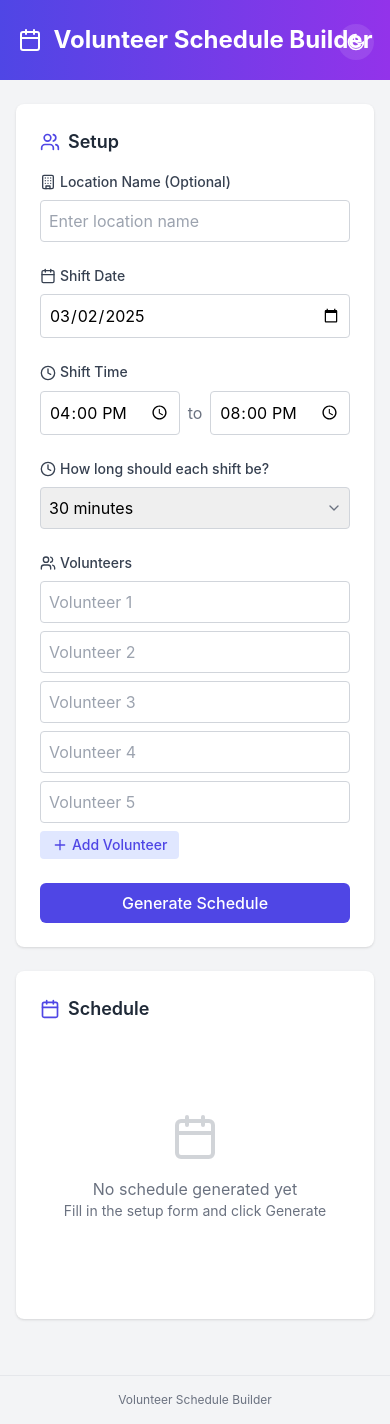
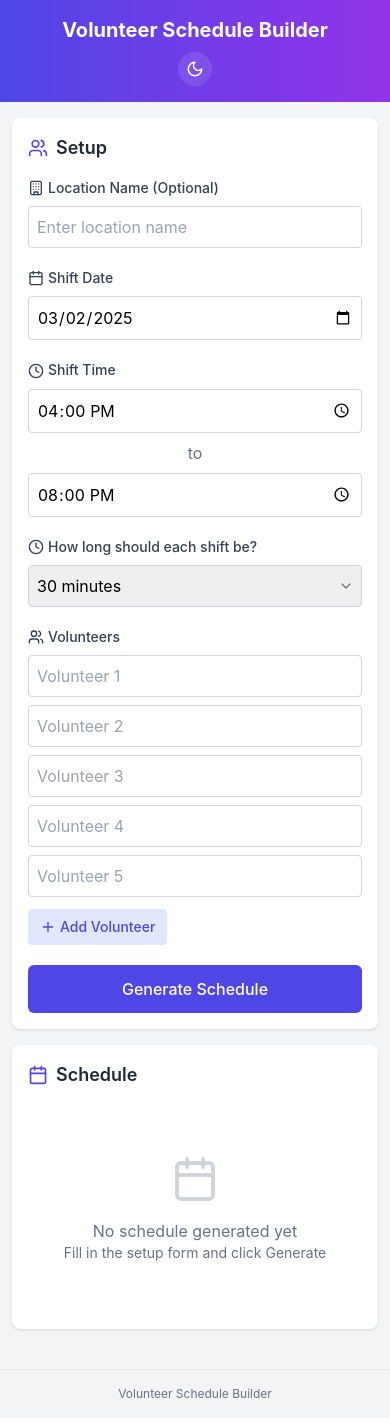
Before and after one commit to branleeharris/SMPW-Scheduler, a React (Create React App) app: page / in a window 390 px wide. Built offline with nearby package versions, Linux system fonts and the light colour scheme.

Commit message:
Mobile Responsiveness update

```diff
--- a/src/App.js
+++ b/src/App.js
@@ -91,10 +91,14 @@ const ScheduleBuilder = () => {
     return `${displayHours}:${minutes.toString().padStart(2, '0')}${period}`;
   };
 
-  // Format date in a readable way
+  // Format date in a readable way - Fixed to prevent date shifting
   const formatDate = (dateStr) => {
     if (!dateStr) return '';
-    const date = new Date(dateStr);
+    // Split the date string into components and create date using local time
+    // (this prevents timezone issues that cause the date to shift)
+    const [year, month, day] = dateStr.split('-').map(Number);
+    // Note: month is 0-indexed in JavaScript Date constructor
+    const date = new Date(year, month - 1, day);
     return date.toLocaleDateString('en-US', {
       weekday: 'short',
       month: 'short',
@@ -580,36 +584,40 @@ const ScheduleBuilder = () => {
     return (
       <div className={`fixed inset-0 ${darkMode ? 'bg-gray-900' : 'bg-white'} z-50 overflow-auto`}>
         <div className="relative max-w-md mx-auto">
-          {/* Controls - positioned outside the screenshot area */}
-          <div className="absolute top-1 right-1 flex space-x-1">
+          {/* Controls - with better spacing for mobile */}
+          <div className="absolute top-2 right-2 flex space-x-2">
             <button
               onClick={toggleDarkMode}
-              className={`p-1 rounded-full ${darkMode ? 'text-yellow-400 hover:bg-gray-800' : 'text-gray-500 hover:bg-gray-100'}`}
+              className={`p-2 rounded-full ${darkMode ? 'text-yellow-400 hover:bg-gray-800' : 'text-gray-500 hover:bg-gray-100'}`}
+              aria-label={darkMode ? "Switch to light mode" : "Switch to dark mode"}
             >
               {darkMode ? <Sun size={20} /> : <Moon size={20} />}
             </button>
             <button
               onClick={downloadScheduleImage}
-              className={`p-1 rounded-full ${darkMode ? 'text-gray-300 hover:bg-gray-800' : 'text-gray-500 hover:bg-gray-100'} download-btn`}
+              className={`p-2 rounded-full ${darkMode ? 'text-gray-300 hover:bg-gray-800' : 'text-gray-500 hover:bg-gray-100'} download-btn`}
+              aria-label="Download schedule"
             >
               <Download size={20} />
             </button>
             <button
               onClick={showSaveHelp}
-              className={`p-1 rounded-full ${darkMode ? 'text-gray-300 hover:bg-gray-800' : 'text-gray-500 hover:bg-gray-100'}`}
+              className={`p-2 rounded-full ${darkMode ? 'text-gray-300 hover:bg-gray-800' : 'text-gray-500 hover:bg-gray-100'}`}
+              aria-label="Help with saving"
             >
               <Info size={20} />
             </button>
             <button
               onClick={() => setScreenshotMode(false)}
-              className={`p-1 rounded-full ${darkMode ? 'text-gray-300 hover:bg-gray-800' : 'text-gray-500 hover:bg-gray-100'}`}
+              className={`p-2 rounded-full ${darkMode ? 'text-gray-300 hover:bg-gray-800' : 'text-gray-500 hover:bg-gray-100'}`}
+              aria-label="Close screenshot mode"
             >
               <X size={20} />
             </button>
           </div>
 
-          {/* Screenshot area - this is the part to be captured */}
-          <div className="pt-8 pb-2 px-3" ref={scheduleRef}>
+          {/* Increased top padding to prevent controls overlap */}
+          <div className="pt-12 pb-2 px-3" ref={scheduleRef}>
             {/* Header */}
             <div className="text-center mb-2">
               <h1 className={`text-lg font-bold ${darkMode ? 'text-white' : 'text-gray-800'}`}>{displayTitle}</h1>
@@ -725,10 +733,10 @@ const ScheduleBuilder = () => {
           </div>
         </div>
 
-        {/* Save Instructions Modal */}
+        {/* Save Instructions Modal with improved mobile formatting */}
         {showSaveInstructions && (
-          <div className="fixed inset-0 bg-black bg-opacity-50 flex items-center justify-center z-50">
-            <div className={`${darkMode ? 'bg-gray-800 text-white' : 'bg-white'} p-4 rounded-lg shadow-lg max-w-sm mx-auto`}>
+          <div className="fixed inset-0 bg-black bg-opacity-50 flex items-center justify-center z-50 p-4">
+            <div className={`${darkMode ? 'bg-gray-800 text-white' : 'bg-white'} p-4 rounded-lg shadow-lg max-w-sm mx-auto w-full`}>
               <h3 className="text-lg font-bold mb-2 flex items-center">
                 <Smartphone className="mr-2" size={20} />
                 Save as Image
@@ -757,37 +765,42 @@ const ScheduleBuilder = () => {
 
   return (
     <div className={`min-h-screen ${darkMode ? 'bg-gray-900 text-white' : 'bg-gray-100'}`}>
-      {/* Header */}
-      <header className={`bg-gradient-to-r ${darkMode ? 'from-indigo-900 to-purple-900' : 'from-indigo-600 to-purple-600'} py-6 px-4 text-white relative`}>
+      {/* Header with mobile improvements */}
+      <header className={`bg-gradient-to-r ${darkMode ? 'from-indigo-900 to-purple-900' : 'from-indigo-600 to-purple-600'} py-4 px-4 text-white`}>
         <div className="max-w-6xl mx-auto">
-          <div className="absolute right-4 top-6">
-            <button
-              onClick={toggleDarkMode}
-              className="p-2 rounded-full bg-white bg-opacity-10 hover:bg-opacity-20 text-white"
-              aria-label={darkMode ? "Switch to light mode" : "Switch to dark mode"}
-            >
-              {darkMode ? <Sun size={20} /> : <Moon size={20} />}
-            </button>
+          <div className="flex flex-col sm:flex-row items-center justify-between">
+            <h1 className="text-xl sm:text-2xl md:text-3xl font-bold mb-2 sm:mb-0 flex items-center">
+              <Calendar className="mr-2 hidden sm:inline" />
+              <span>Volunteer Schedule Builder</span>
+            </h1>
+
+            <div className="flex items-center space-x-2">
+              <button
+                onClick={toggleDarkMode}
+                className="p-2 rounded-full bg-white bg-opacity-10 hover:bg-opacity-20 text-white flex items-center"
+                aria-label={darkMode ? "Switch to light mode" : "Switch to dark mode"}
+              >
+                {darkMode ? <Sun size={18} /> : <Moon size={18} />}
+                <span className="ml-1 text-sm hidden sm:inline">{darkMode ? "Light" : "Dark"}</span>
+              </button>
+            </div>
           </div>
-          <h1 className="text-2xl md:text-3xl font-bold text-center flex items-center justify-center">
-            <Calendar className="mr-3" />
-            Volunteer Schedule Builder
-          </h1>
         </div>
       </header>
 
       {screenshotMode && <ScreenshotView />}
 
-      <main className="py-6 px-4 max-w-6xl mx-auto">
-        <div className="grid md:grid-cols-2 gap-6">
-          {/* Setup Panel */}
-          <div className={`${darkMode ? 'bg-gray-800' : 'bg-white'} p-6 rounded-lg shadow`}>
+      {/* Main content with mobile improvements */}
+      <main className="py-4 px-3 sm:py-6 sm:px-4 max-w-6xl mx-auto">
+        <div className="grid grid-cols-1 md:grid-cols-2 gap-4 md:gap-6">
+          {/* Setup Panel - Improved for mobile */}
+          <div className={`${darkMode ? 'bg-gray-800' : 'bg-white'} p-4 sm:p-6 rounded-lg shadow`}>
             <h2 className={`text-lg font-semibold ${darkMode ? 'text-white' : 'text-gray-800'} mb-4 flex items-center`}>
               <Users className={`mr-2 ${darkMode ? 'text-indigo-400' : 'text-indigo-600'}`} size={20} />
               Setup
             </h2>
 
-            <div className="space-y-6">
+            <div className="space-y-5">
               {/* Location Name */}
               <div>
                 <label className={`block text-sm font-medium ${darkMode ? 'text-gray-300' : 'text-gray-700'} mb-2`}>
@@ -799,7 +812,7 @@ const ScheduleBuilder = () => {
                   value={locationName}
                   onChange={(e) => setLocationName(e.target.value)}
                   placeholder="Enter location name"
-                  className={`w-full p-2 border ${darkMode ? 'bg-gray-700 border-gray-600 text-white placeholder-gray-400' : 'border-gray-300'} rounded focus:ring-2 focus:ring-indigo-500 focus:border-indigo-500`}
+                  className={`w-full p-2 border ${darkMode ? 'bg-gray-700 border-gray-600 text-white placeholder-gray-400' : 'border-gray-300'} rounded focus:ring-2 focus:ring-indigo-500 focus:border-indigo-500 text-base`}
                 />
               </div>
 
@@ -813,32 +826,32 @@ const ScheduleBuilder = () => {
                   type="date"
                   value={timeRange.date}
                   onChange={(e) => handleTimeChange('date', e.target.value)}
-                  className={`w-full p-2 border ${darkMode ? 'bg-gray-700 border-gray-600 text-white' : 'border-gray-300'} rounded focus:ring-2 focus:ring-indigo-500 focus:border-indigo-500`}
+                  className={`w-full p-2 border ${darkMode ? 'bg-gray-700 border-gray-600 text-white' : 'border-gray-300'} rounded focus:ring-2 focus:ring-indigo-500 focus:border-indigo-500 text-base`}
                 />
               </div>
 
-              {/* Time Range */}
+              {/* Time Range - Improved for mobile */}
               <div>
                 <label className={`block text-sm font-medium ${darkMode ? 'text-gray-300' : 'text-gray-700'} mb-2`}>
                   <Clock className="inline-block mr-1 mb-0.5" size={16} />
                   Shift Time
                 </label>
-                <div className="flex items-center space-x-2">
+                <div className="flex flex-col sm:flex-row sm:items-center space-y-2 sm:space-y-0 sm:space-x-2">
                   <div className="w-full">
                     <input
                       type="time"
                       value={timeRange.startTime}
                       onChange={(e) => handleTimeChange('startTime', e.target.value)}
-                      className={`w-full p-2 border ${darkMode ? 'bg-gray-700 border-gray-600 text-white' : 'border-gray-300'} rounded focus:ring-2 focus:ring-indigo-500 focus:border-indigo-500`}
+                      className={`w-full p-2 border ${darkMode ? 'bg-gray-700 border-gray-600 text-white' : 'border-gray-300'} rounded focus:ring-2 focus:ring-indigo-500 focus:border-indigo-500 text-base`}
                     />
                   </div>
-                  <span className={darkMode ? 'text-gray-400' : 'text-gray-500'}>to</span>
+                  <span className={`${darkMode ? 'text-gray-400' : 'text-gray-500'} text-center sm:mx-2`}>to</span>
                   <div className="w-full">
                     <input
                       type="time"
                       value={timeRange.endTime}
                       onChange={(e) => handleTimeChange('endTime', e.target.value)}
-                      className={`w-full p-2 border ${darkMode ? 'bg-gray-700 border-gray-600 text-white' : 'border-gray-300'} rounded focus:ring-2 focus:ring-indigo-500 focus:border-indigo-500`}
+                      className={`w-full p-2 border ${darkMode ? 'bg-gray-700 border-gray-600 text-white' : 'border-gray-300'} rounded focus:ring-2 focus:ring-indigo-500 focus:border-indigo-500 text-base`}
                     />
                   </div>
                 </div>
@@ -854,7 +867,7 @@ const ScheduleBuilder = () => {
                   <select
                     value={timeRange.isCustomInterval ? 'custom' : timeRange.interval}
                     onChange={(e) => handleTimeChange('interval', e.target.value)}
-                    className={`w-full p-2 border ${darkMode ? 'bg-gray-700 border-gray-600 text-white' : 'border-gray-300'} rounded appearance-none focus:ring-2 focus:ring-indigo-500 focus:border-indigo-500`}
+                    className={`w-full p-2 border ${darkMode ? 'bg-gray-700 border-gray-600 text-white' : 'border-gray-300'} rounded appearance-none focus:ring-2 focus:ring-indigo-500 focus:border-indigo-500 text-base`}
                   >
                     <option value="20">20 minutes</option>
                     <option value="25">25 minutes</option>
@@ -878,13 +891,13 @@ const ScheduleBuilder = () => {
                       max="120"
                       value={timeRange.customInterval}
                       onChange={(e) => handleTimeChange('customInterval', e.target.value)}
-                      className={`w-full p-2 border ${darkMode ? 'bg-gray-700 border-gray-600 text-white' : 'border-gray-300'} rounded focus:ring-2 focus:ring-indigo-500 focus:border-indigo-500`}
+                      className={`w-full p-2 border ${darkMode ? 'bg-gray-700 border-gray-600 text-white' : 'border-gray-300'} rounded focus:ring-2 focus:ring-indigo-500 focus:border-indigo-500 text-base`}
                     />
                   </div>
                 )}
               </div>
 
-              {/* Volunteers */}
+              {/* Volunteers - Improved spacing for mobile */}
               <div>
                 <label className={`block text-sm font-medium ${darkMode ? 'text-gray-300' : 'text-gray-700'} mb-2`}>
                   <Users className="inline-block mr-1 mb-0.5" size={16} />
@@ -898,13 +911,13 @@ const ScheduleBuilder = () => {
                       value={volunteer}
                       onChange={(e) => handleVolunteerChange(index, e.target.value)}
                       placeholder={`Volunteer ${index + 1}`}
-                      className={`w-full p-2 border ${darkMode ? 'bg-gray-700 border-gray-600 text-white placeholder-gray-400' : 'border-gray-300'} rounded focus:ring-2 focus:ring-indigo-500 focus:border-indigo-500`}
+                      className={`w-full p-2 border ${darkMode ? 'bg-gray-700 border-gray-600 text-white placeholder-gray-400' : 'border-gray-300'} rounded focus:ring-2 focus:ring-indigo-500 focus:border-indigo-500 text-base`}
                     />
                   ))}
                 </div>
                 <button
                   onClick={addVolunteer}
-                  className={`mt-2 inline-flex items-center px-3 py-1 text-sm font-medium ${
+                  className={`mt-3 inline-flex items-center px-3 py-2 text-sm font-medium ${
                     darkMode
                       ? 'text-indigo-300 bg-indigo-900 hover:bg-indigo-800'
                       : 'text-indigo-600 bg-indigo-100 hover:bg-indigo-200'
@@ -915,15 +928,15 @@ const ScheduleBuilder = () => {
                 </button>
               </div>
 
-              {/* Generate Button */}
+              {/* Generate Button - Increased touch target for mobile */}
               <button
                 onClick={generateSchedule}
                 disabled={isLoading}
-                className="w-full py-2 px-4 bg-indigo-600 text-white font-medium rounded-md hover:bg-indigo-700 focus:outline-none focus:ring-2 focus:ring-offset-2 focus:ring-indigo-500 flex items-center justify-center"
+                className="w-full py-3 px-4 bg-indigo-600 text-white font-medium rounded-md hover:bg-indigo-700 focus:outline-none focus:ring-2 focus:ring-offset-2 focus:ring-indigo-500 flex items-center justify-center text-base"
               >
                 {isLoading ? (
                   <>
-                    <svg className="animate-spin -ml-1 mr-2 h-4 w-4 text-white" fill="none" viewBox="0 0 24 24">
+                    <svg className="animate-spin -ml-1 mr-2 h-5 w-5 text-white" fill="none" viewBox="0 0 24 24">
                       <circle className="opacity-25" cx="12" cy="12" r="10" stroke="currentColor" strokeWidth="4"></circle>
                       <path className="opacity-75" fill="currentColor" d="M4 12a8 8 0 018-8V0C5.373 0 0 5.373 0 12h4zm2 5.291A7.962 7.962 0 014 12H0c0 3.042 1.135 5.824 3 7.938l3-2.647z"></path>
                     </svg>
@@ -934,8 +947,8 @@ const ScheduleBuilder = () => {
             </div>
           </div>
 
-          {/* Schedule Panel */}
-          <div className={`${darkMode ? 'bg-gray-800' : 'bg-white'} p-6 rounded-lg shadow`}>
+          {/* Schedule Panel - Improved for mobile */}
+          <div className={`${darkMode ? 'bg-gray-800' : 'bg-white'} p-4 sm:p-6 rounded-lg shadow`}>
             <div className="flex justify-between items-center mb-4">
               <h2 className={`text-lg font-semibold ${darkMode ? 'text-white' : 'text-gray-800'} flex items-center`}>
                 <Calendar className={`mr-2 ${darkMode ? 'text-indigo-400' : 'text-indigo-600'}`} size={20} />
@@ -991,26 +1004,26 @@ const ScheduleBuilder = () => {
                   </div>
                 )}
 
-                {/* Schedule Table */}
-                <div className={`overflow-auto max-h-96 border ${darkMode ? 'border-gray-700' : 'border-gray-200'} rounded-md`}>
+                {/* Schedule Table - Improved for mobile */}
+                <div className={`overflow-x-auto overflow-y-auto max-h-80 sm:max-h-96 border ${darkMode ? 'border-gray-700' : 'border-gray-200'} rounded-md`}>
                   <table className={`min-w-full divide-y ${darkMode ? 'divide-gray-700' : 'divide-gray-200'}`}>
                     <thead className={`${darkMode ? 'bg-gray-700' : 'bg-gray-50'} sticky top-0`}>
                       <tr>
-                        <th className={`px-3 py-2 text-left text-xs font-medium ${darkMode ? 'text-gray-300' : 'text-gray-500'} uppercase tracking-wider`}>
+                        <th className={`px-2 sm:px-3 py-2 text-left text-xs font-medium ${darkMode ? 'text-gray-300' : 'text-gray-500'} uppercase tracking-wider`}>
                           Time
                         </th>
-                        <th className={`px-3 py-2 text-left text-xs font-medium ${darkMode ? 'text-gray-300' : 'text-gray-500'} uppercase tracking-wider`}>
-                          Volunteer 1
+                        <th className={`px-2 sm:px-3 py-2 text-left text-xs font-medium ${darkMode ? 'text-gray-300' : 'text-gray-500'} uppercase tracking-wider`}>
+                          Vol 1
                         </th>
-                        <th className={`px-3 py-2 text-left text-xs font-medium ${darkMode ? 'text-gray-300' : 'text-gray-500'} uppercase tracking-wider`}>
-                          Volunteer 2
+                        <th className={`px-2 sm:px-3 py-2 text-left text-xs font-medium ${darkMode ? 'text-gray-300' : 'text-gray-500'} uppercase tracking-wider`}>
+                          Vol 2
                         </th>
                       </tr>
                     </thead>
                     <tbody className={`${darkMode ? 'bg-gray-800' : 'bg-white'} divide-y ${darkMode ? 'divide-gray-700' : 'divide-gray-200'}`}>
                       {schedule.map((slot, slotIndex) => (
                         <tr key={slotIndex} className={`${darkMode ? 'hover:bg-gray-700' : 'hover:bg-gray-50'}`}>
-                          <td className={`px-3 py-2 whitespace-nowrap text-sm font-medium ${darkMode ? 'text-gray-200' : 'text-gray-900'}`}>
+                          <td className={`px-2 sm:px-3 py-2 whitespace-nowrap text-xs sm:text-sm font-medium ${darkMode ? 'text-gray-200' : 'text-gray-900'}`}>
                             {slot.display12}
                           </td>
                           {[0, 1].map(volIndex => {
@@ -1022,12 +1035,12 @@ const ScheduleBuilder = () => {
                                                       duplicateError.slotIndex === slotIndex;
 
                             return (
-                              <td key={volIndex} className="px-3 py-2 whitespace-nowrap text-sm">
+                              <td key={volIndex} className="px-2 sm:px-3 py-2 whitespace-nowrap text-xs sm:text-sm">
                                 <div className={`rounded ${hasConflict ? (darkMode ? 'bg-red-900' : 'bg-red-50') : ''} ${hasDuplicateError ? (darkMode ? 'border border-red-700' : 'border border-red-300') : ''}`}>
                                   <select
                                     value={volunteer || ''}
                                     onChange={(e) => updateScheduleVolunteer(slotIndex, volIndex, e.target.value)}
-                                    className={`w-full py-1 px-2 rounded border-0 focus:ring-0 ${darkMode ? 'bg-gray-700 text-white' : ''}`}
+                                    className={`w-full py-1 px-2 rounded border-0 focus:ring-0 text-xs sm:text-sm ${darkMode ? 'bg-gray-700 text-white' : ''}`}
                                     style={{
                                       backgroundColor: volunteer ? colors[volunteer]?.bg : (darkMode ? '#1F2937' : 'transparent'),
                                       color: volunteer ? colors[volunteer]?.text : 'inherit'
@@ -1060,19 +1073,19 @@ const ScheduleBuilder = () => {
                   </table>
                 </div>
 
-                {/* Finished Button - moved below the schedule */}
+                {/* Finished Button - Larger for better mobile touch target */}
                 <div className="mt-4 flex justify-center">
                   <button
                     onClick={enterScreenshotMode}
-                    className="inline-flex items-center px-4 py-2 text-sm font-medium text-white bg-green-600 rounded hover:bg-green-700"
+                    className="inline-flex items-center px-5 py-2 text-base font-medium text-white bg-green-600 rounded hover:bg-green-700"
                   >
-                    <Camera size={16} className="mr-2" />
+                    <Camera size={18} className="mr-2" />
                     Finished
                   </button>
                 </div>
               </>
             ) : (
-              <div className={`flex flex-col items-center justify-center h-64 ${darkMode ? 'text-gray-400' : 'text-gray-500'}`}>
+              <div className={`flex flex-col items-center justify-center h-52 md:h-64 ${darkMode ? 'text-gray-400' : 'text-gray-500'}`}>
                 <Calendar size={48} className="mb-4 opacity-30" />
                 <p>No schedule generated yet</p>
                 <p className="text-sm">Fill in the setup form and click Generate</p>
@@ -1082,7 +1095,7 @@ const ScheduleBuilder = () => {
         </div>
       </main>
 
-      <footer className={`mt-8 py-4 border-t ${darkMode ? 'border-gray-800 text-gray-400' : 'border-gray-200 text-gray-500'} text-center text-xs`}>
+      <footer className={`mt-6 py-4 border-t ${darkMode ? 'border-gray-800 text-gray-400' : 'border-gray-200 text-gray-500'} text-center text-xs`}>
         Volunteer Schedule Builder
       </footer>
     </div>
```
